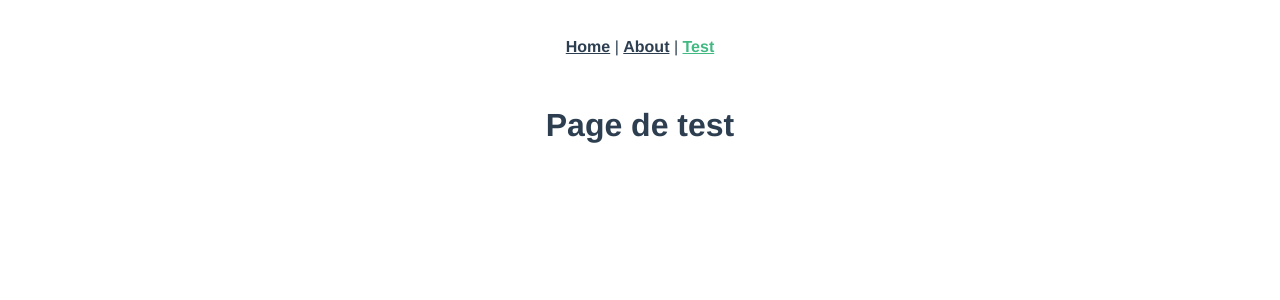
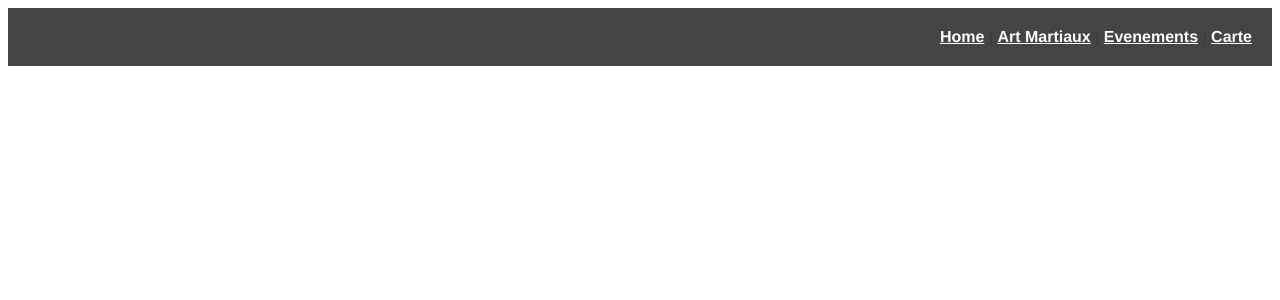
Before and after one commit to williamrm/vue-app-2, a Vue app: page /#/test in a window 1280 px wide. Shown: the top 300 px of the page. Built offline with nearby package versions, Linux system fonts and the light colour scheme.

Commit message:
created files vor nav bar and colors

```diff
--- a/src/App.vue
+++ b/src/App.vue
@@ -2,8 +2,9 @@
   <div id="app">
     <div id="nav">
       <router-link to="/">Home</router-link> |
-      <router-link to="/about">About</router-link> |
-      <router-link to="/test">Test</router-link>
+      <router-link to="/a_martiaux">Art Martiaux</router-link> |
+      <router-link to="/event">Evenements</router-link> |
+      <router-link to="/carte">Carte</router-link>
     </div>
     <router-view/>
   </div>
@@ -14,20 +15,21 @@
   font-family: Avenir, Helvetica, Arial, sans-serif;
   -webkit-font-smoothing: antialiased;
   -moz-osx-font-smoothing: grayscale;
-  text-align: center;
   color: #2c3e50;
 }
 
 #nav {
-  padding: 30px;
+  padding: 20px;
+  background-color: #444444;
+  text-align: end;
 }
 
 #nav a {
   font-weight: bold;
-  color: #2c3e50;
+  color: #ffffff;
 }
 
 #nav a.router-link-exact-active {
-  color: #42b983;
+  color: #d10202;
 }
 </style>
--- a/src/router/index.js
+++ b/src/router/index.js
@@ -1,7 +1,9 @@
 import Vue from 'vue'
 import VueRouter from 'vue-router'
 import Home from '../views/Home.vue'
-import Test from '../views/Test.vue'
+import A_martiaux from '../views/A_martiaux.vue'
+import Event from '../views/Event.vue'
+import Carte from '../views/Carte.vue'
 
 Vue.use(VueRouter)
 
@@ -10,19 +12,29 @@ const routes = [{
         name: 'Home',
         component: Home
     },
+    //{
+    // path: '/about',
+    // name: 'About',
+    // route level code-splitting
+    // this generates a separate chunk (about.[hash].js) for this route
+    // which is lazy-loaded when the route is visited.
+    // component: () =>
+    // import ( /* webpackChunkName: "about" */ '../views/About.vue')
+    //},
     {
-        path: '/about',
-        name: 'About',
-        // route level code-splitting
-        // this generates a separate chunk (about.[hash].js) for this route
-        // which is lazy-loaded when the route is visited.
-        component: () =>
-            import ( /* webpackChunkName: "about" */ '../views/About.vue')
+        path: '/a_martiaux',
+        name: 'A_martiaux',
+        component: A_martiaux
     },
     {
-        path: '/test',
-        name: 'Test',
-        component: Test
+        path: '/event',
+        name: 'Event',
+        component: Event
+    },
+    {
+        path: '/carte',
+        name: 'Carte',
+        component: Carte
     },
 ]
 
--- /dev/null
+++ b/src/views/A_martiaux.vue
@@ -0,0 +1,5 @@
+<template>
+  <div class="a_martiaux">
+    <h1>Page de art martiaux</h1>
+  </div>
+</template>
--- /dev/null
+++ b/src/views/Carte.vue
@@ -0,0 +1,5 @@
+<template>
+  <div class="carte">
+    <h1>Page de carte</h1>
+  </div>
+</template>
--- /dev/null
+++ b/src/views/Event.vue
@@ -0,0 +1,5 @@
+<template>
+  <div class="event">
+    <h1>Page de évenements</h1>
+  </div>
+</template>
```
